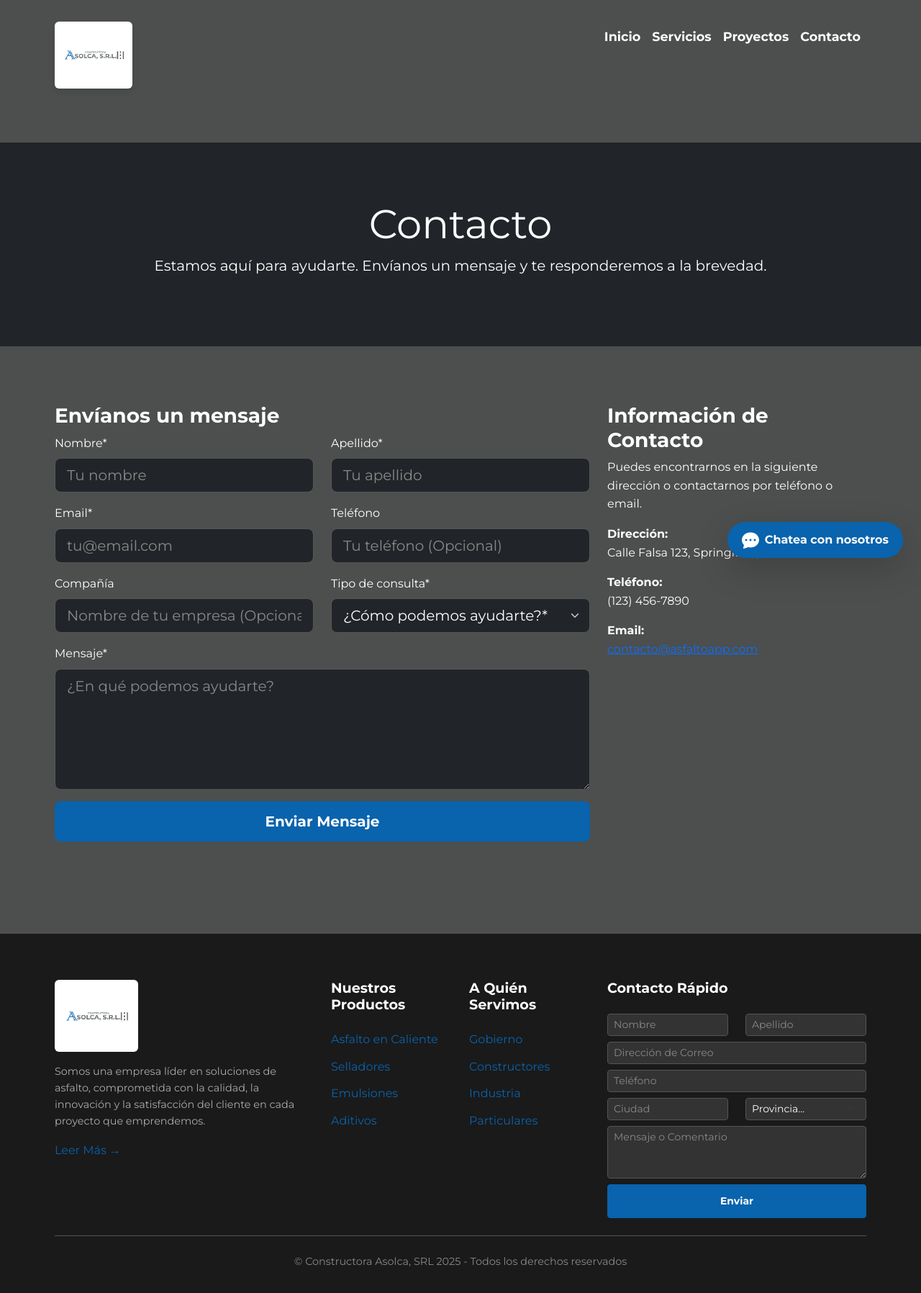
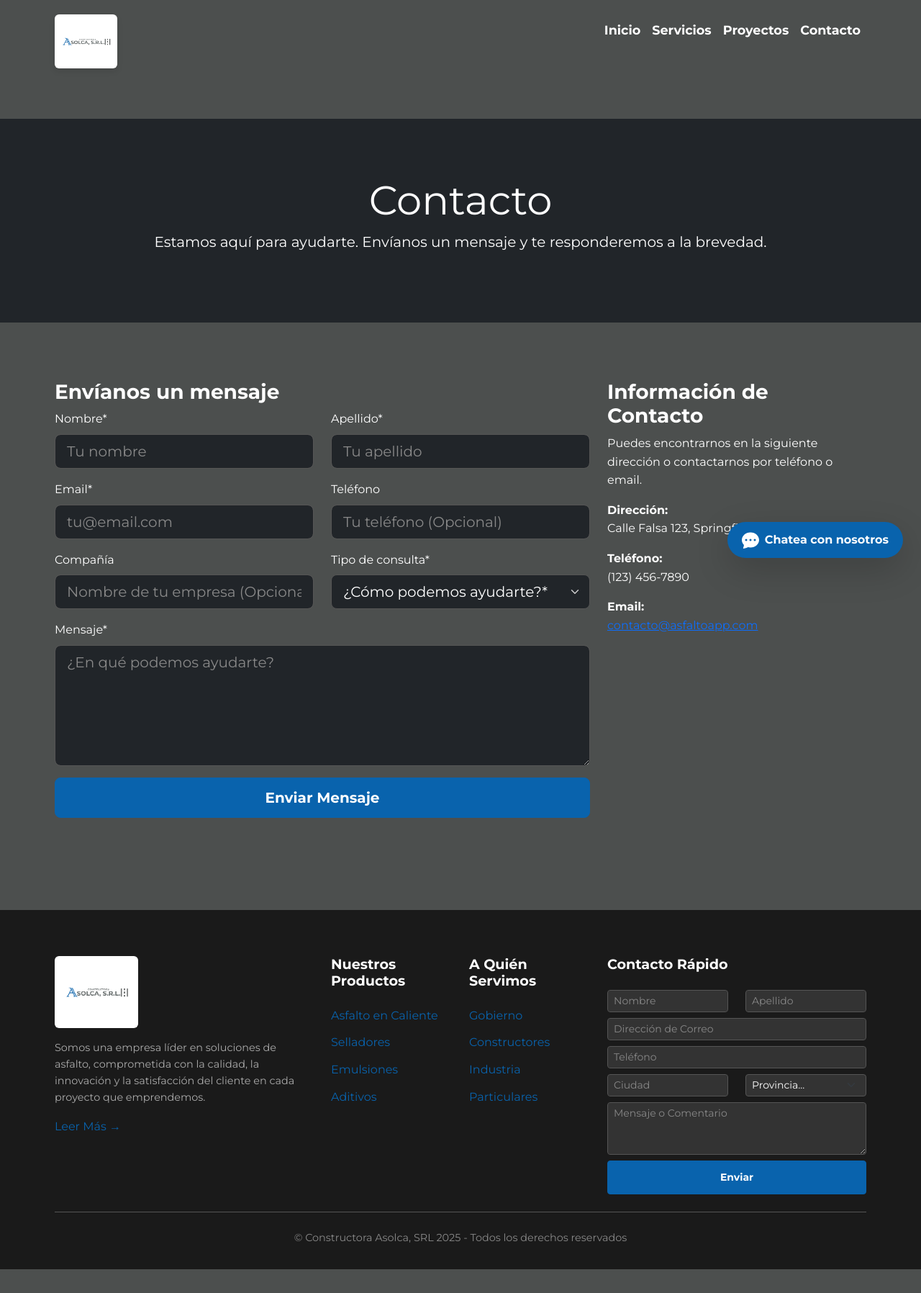
Before and after one commit to jrg2705/asfalto_app, a Flask app: page /contact in a window 1280 px wide. Shown: the whole page at 72% size. After the commit the page ends 1763 px from the top, so only its background shows below. Run offline with Flask 3, Linux system fonts and the light colour scheme; some web fonts are replaced.

Commit message:
refactor(style): Adjust header height and button visibility

```diff
--- a/static/css/style.css
+++ b/static/css/style.css
@@ -28,34 +28,32 @@ h1, h2, h3, h4, h5, h6, .footer-heading {
     margin: auto;
 }
 
-/* === HEADER Y NAVBAR (CON LOGO COLGANTE v2) === */
+/* === HEADER Y NAVBAR (CON LOGO COLGANTE v3) === */
 header.sticky-top .navbar {
     background-color: var(--primary-black);
     padding: 5px 0;
-    /* La altura se define por el contenido y el padding */
 }
 
 .navbar-brand {
     background-color: #ffffff;
-    padding: 0.4rem;
+    padding: 0.3rem;
     border-radius: 0.375rem;
     line-height: 1;
     z-index: 10;
     transition: all 0.3s ease;
     box-shadow: 0 4px 8px rgba(0,0,0,0.1);
-    /* Efecto colgante usando transform en lugar de margen */
-    transform: translateY(25px);
+    transform: translateY(15px); /* Reducido para un efecto más sutil */
 }
 
 .navbar-logo {
-    height: 80px; /* Logo más grande */
+    height: 65px; /* Logo más pequeño */
     width: auto;
     vertical-align: middle;
 }
 
 /* Espacio para que el contenido principal no inicie debajo del header pegajoso */
 main {
-    padding-top: 95px;
+    padding-top: 80px; /* Reducido */
 }
 
 .navbar-dark .navbar-nav .nav-link {
@@ -92,7 +90,7 @@ main {
     align-items: center;
     justify-content: center;
     overflow: hidden;
-    margin-top: -95px; /* Negativo para que suba y quede detrás del header */
+    margin-top: -80px; /* Ajustado para el nuevo padding */
 }
 
 #bgvideo {
--- a/templates/index.html
+++ b/templates/index.html
@@ -122,7 +122,7 @@
                         <h5 class="card-title">{{ story.title }}</h5>
                         <p class="card-text flex-grow-1">{{ story.description|truncate(120) }}</p>
                         <footer class="blockquote-footer mt-2">{{ story.customer_or_category }}</footer>
-                        <a href="#" class="btn btn-sm btn-outline-primary mt-auto">Leer Más</a>
+                        <a href="#" class="btn btn-sm btn-primary mt-auto">Leer Más</a>
                     </div>
                 </div>
             </div>
```
